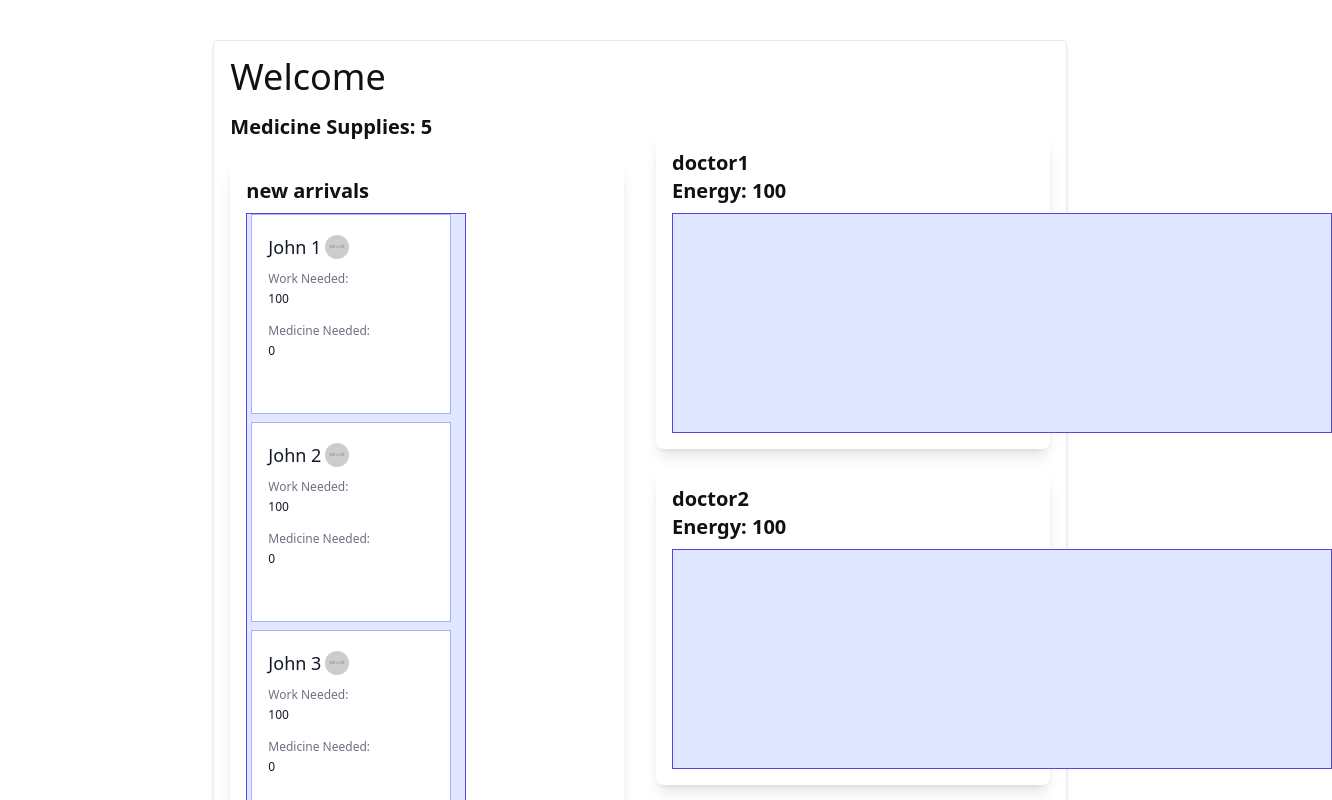
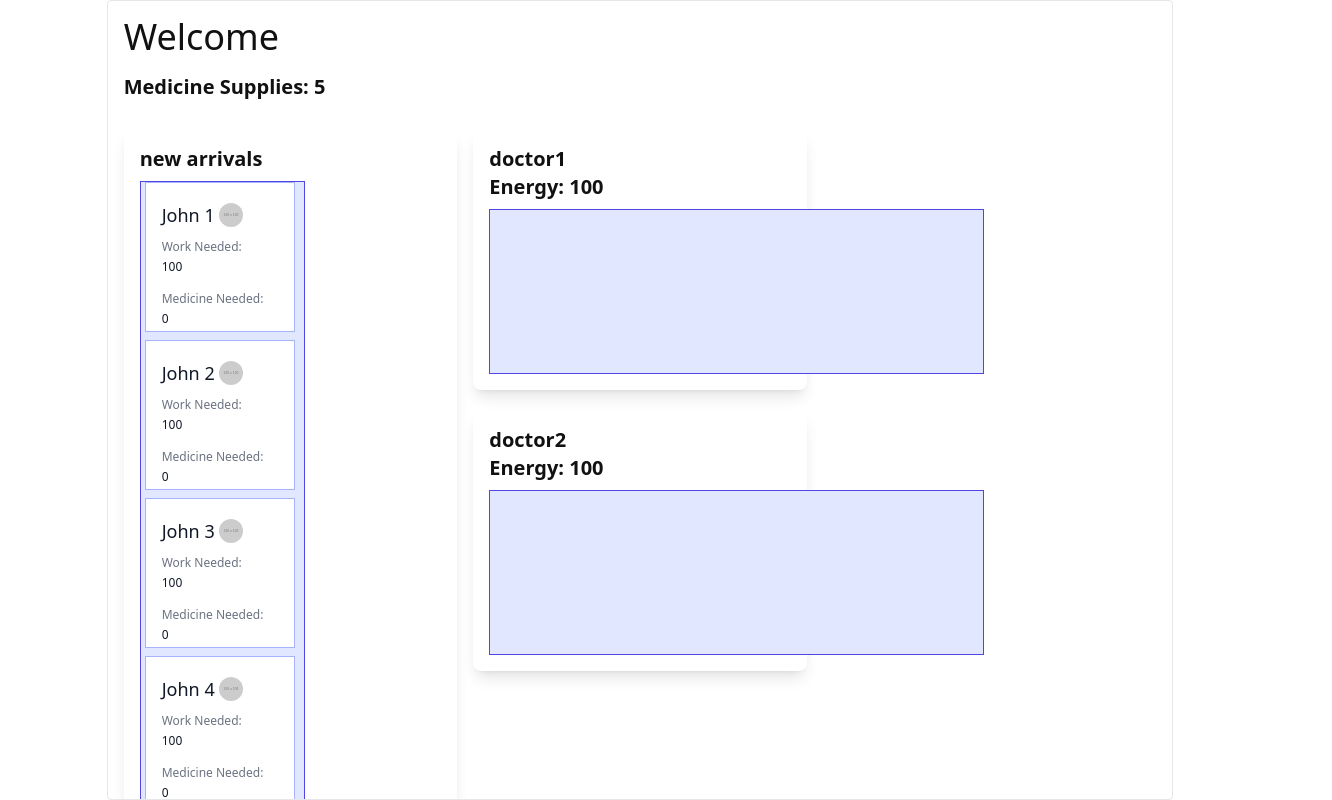
Before and after one commit to gabeochoa/hsp, a React (Vite) app: page / in a window 1280 px wide. Shown: the top 800 px of the page, 1332 px wide, since content can reach past the window. Built offline with nearby package versions, Linux system fonts and the light colour scheme.

Commit message:
maybe better screen css

```diff
--- a/src/App.tsx
+++ b/src/App.tsx
@@ -6,7 +6,7 @@ function NewArrivals() {
   const { trays } = useContext(TrayContext);
 
   return (
-    <div className="break-after-column">
+    <div className="w-full">
       {trays.map((tray: ITray, index: number) => {
         if (index != 0) {
           return null;
@@ -29,7 +29,7 @@ function Doctors() {
   const { trays } = useContext(TrayContext);
 
   return (
-    <div className="">
+    <div className="w-full">
       {trays.map((tray: ITray, index: number) => {
         if (index == 0) {
           return null;
@@ -58,12 +58,16 @@ function Supplies() {
 
 function Main() {
   return (
-    <div className="mx-auto my-8 mt-10 w-8/12 rounded border border-gray-200 p-4 shadow-md dark:border-neutral-600 dark:bg-neutral-800 dark:shadow-none">
+    <div className="mx-auto h-dvh w-10/12 overflow-scroll rounded border border-gray-200 p-4 dark:border-neutral-600 dark:bg-neutral-800 dark:shadow-none">
       <h1 className="mb-4 text-4xl">Welcome</h1>
-      <div className="columns-2 gap-8">
-        <Supplies />
-        <NewArrivals />
-        <Doctors />
+      <Supplies />
+      <div className="grid grid-cols-3 gap-x-4">
+        <div>
+          <NewArrivals />
+        </div>
+        <div>
+          <Doctors />
+        </div>
       </div>
     </div>
   );
--- a/src/Tray.tsx
+++ b/src/Tray.tsx
@@ -2,7 +2,7 @@ import { useContext } from 'react';
 import { TrayContext } from './TrayContext.tsx';
 import { TrayType } from './Types.tsx';
 
-const CARD_SIZE = 200;
+const CARD_SIZE = 150;
 
 function CardPlaceholder() {
   return (
```
